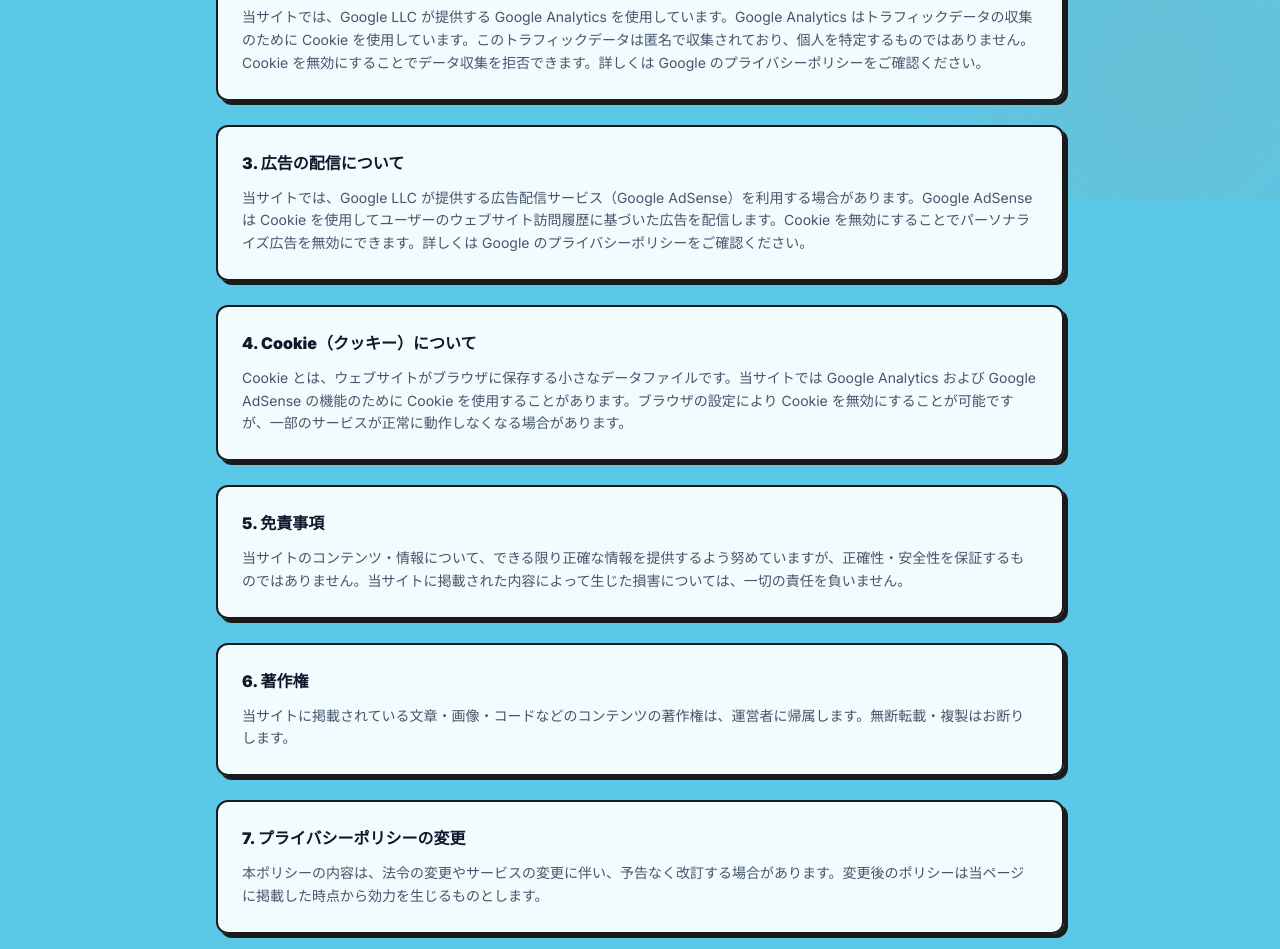
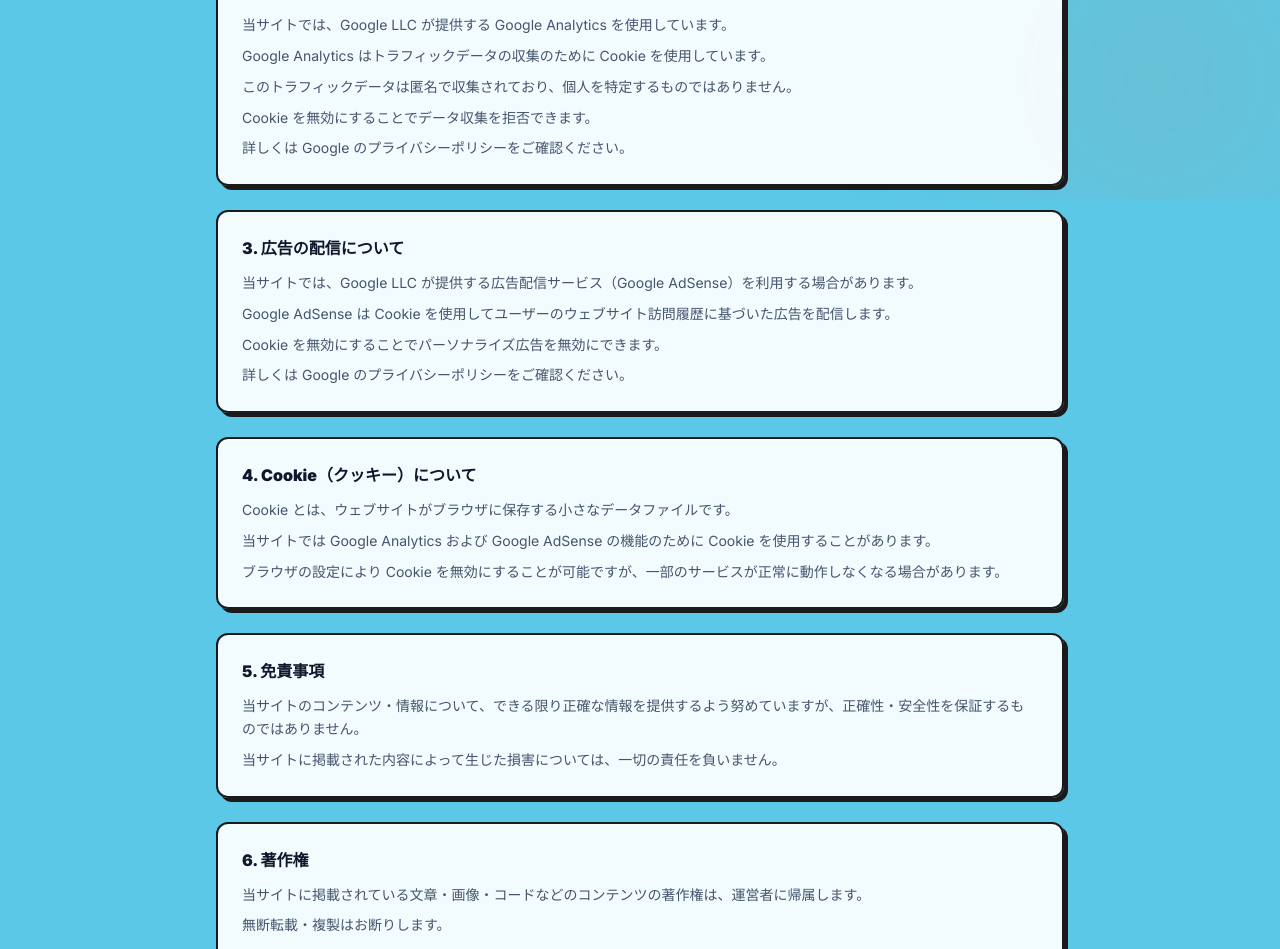
Before and after one commit to umelog-max/portfolio, a Next.js app: page /privacy in a window 1280 px wide. Shown: the part 600-1549 px from the top of the page. Built offline with nearby package versions, Linux system fonts and the light colour scheme; no server answers.

Commit message:
fix: プライバシーポリシーの本文を1文ごとに改行して表示
Co-Authored-By: Claude Sonnet 4.6 <noreply@anthropic.com>

```diff
--- a/src/app/privacy/page.tsx
+++ b/src/app/privacy/page.tsx
@@ -8,35 +8,64 @@ export const metadata: Metadata = {
 const sections = [
   {
     title: "1. 個人情報の取得について",
-    body: "当サイトでは、お問い合わせフォームのご利用時にお名前・メールアドレス・メッセージ内容を取得します。これらはお問い合わせへの回答のみに使用し、第三者への提供は行いません。",
+    body: [
+      "当サイトでは、お問い合わせフォームのご利用時にお名前・メールアドレス・メッセージ内容を取得します。",
+      "これらはお問い合わせへの回答のみに使用し、第三者への提供は行いません。",
+    ],
   },
   {
     title: "2. アクセス解析ツールについて",
-    body: "当サイトでは、Google LLC が提供する Google Analytics を使用しています。Google Analytics はトラフィックデータの収集のために Cookie を使用しています。このトラフィックデータは匿名で収集されており、個人を特定するものではありません。Cookie を無効にすることでデータ収集を拒否できます。詳しくは Google のプライバシーポリシーをご確認ください。",
+    body: [
+      "当サイトでは、Google LLC が提供する Google Analytics を使用しています。",
+      "Google Analytics はトラフィックデータの収集のために Cookie を使用しています。",
+      "このトラフィックデータは匿名で収集されており、個人を特定するものではありません。",
+      "Cookie を無効にすることでデータ収集を拒否できます。",
+      "詳しくは Google のプライバシーポリシーをご確認ください。",
+    ],
   },
   {
     title: "3. 広告の配信について",
-    body: "当サイトでは、Google LLC が提供する広告配信サービス（Google AdSense）を利用する場合があります。Google AdSense は Cookie を使用してユーザーのウェブサイト訪問履歴に基づいた広告を配信します。Cookie を無効にすることでパーソナライズ広告を無効にできます。詳しくは Google のプライバシーポリシーをご確認ください。",
+    body: [
+      "当サイトでは、Google LLC が提供する広告配信サービス（Google AdSense）を利用する場合があります。",
+      "Google AdSense は Cookie を使用してユーザーのウェブサイト訪問履歴に基づいた広告を配信します。",
+      "Cookie を無効にすることでパーソナライズ広告を無効にできます。",
+      "詳しくは Google のプライバシーポリシーをご確認ください。",
+    ],
   },
   {
     title: "4. Cookie（クッキー）について",
-    body: "Cookie とは、ウェブサイトがブラウザに保存する小さなデータファイルです。当サイトでは Google Analytics および Google AdSense の機能のために Cookie を使用することがあります。ブラウザの設定により Cookie を無効にすることが可能ですが、一部のサービスが正常に動作しなくなる場合があります。",
+    body: [
+      "Cookie とは、ウェブサイトがブラウザに保存する小さなデータファイルです。",
+      "当サイトでは Google Analytics および Google AdSense の機能のために Cookie を使用することがあります。",
+      "ブラウザの設定により Cookie を無効にすることが可能ですが、一部のサービスが正常に動作しなくなる場合があります。",
+    ],
   },
   {
     title: "5. 免責事項",
-    body: "当サイトのコンテンツ・情報について、できる限り正確な情報を提供するよう努めていますが、正確性・安全性を保証するものではありません。当サイトに掲載された内容によって生じた損害については、一切の責任を負いません。",
+    body: [
+      "当サイトのコンテンツ・情報について、できる限り正確な情報を提供するよう努めていますが、正確性・安全性を保証するものではありません。",
+      "当サイトに掲載された内容によって生じた損害については、一切の責任を負いません。",
+    ],
   },
   {
     title: "6. 著作権",
-    body: "当サイトに掲載されている文章・画像・コードなどのコンテンツの著作権は、運営者に帰属します。無断転載・複製はお断りします。",
+    body: [
+      "当サイトに掲載されている文章・画像・コードなどのコンテンツの著作権は、運営者に帰属します。",
+      "無断転載・複製はお断りします。",
+    ],
   },
   {
     title: "7. プライバシーポリシーの変更",
-    body: "本ポリシーの内容は、法令の変更やサービスの変更に伴い、予告なく改訂する場合があります。変更後のポリシーは当ページに掲載した時点から効力を生じるものとします。",
+    body: [
+      "本ポリシーの内容は、法令の変更やサービスの変更に伴い、予告なく改訂する場合があります。",
+      "変更後のポリシーは当ページに掲載した時点から効力を生じるものとします。",
+    ],
   },
   {
     title: "8. お問い合わせ",
-    body: "本ポリシーに関するお問い合わせは、当サイトのお問い合わせフォームよりご連絡ください。",
+    body: [
+      "本ポリシーに関するお問い合わせは、当サイトのお問い合わせフォームよりご連絡ください。",
+    ],
   },
 ];
 
@@ -63,7 +92,11 @@ export default function PrivacyPage() {
         {sections.map((section) => (
           <section key={section.title} className="glass-card p-6">
             <h2 className="text-base font-black text-slate-900 mb-3">{section.title}</h2>
-            <p className="text-sm text-slate-600 leading-relaxed">{section.body}</p>
+            <div className="space-y-2">
+              {section.body.map((sentence, i) => (
+                <p key={i} className="text-sm text-slate-600 leading-relaxed">{sentence}</p>
+              ))}
+            </div>
           </section>
         ))}
       </div>
```
